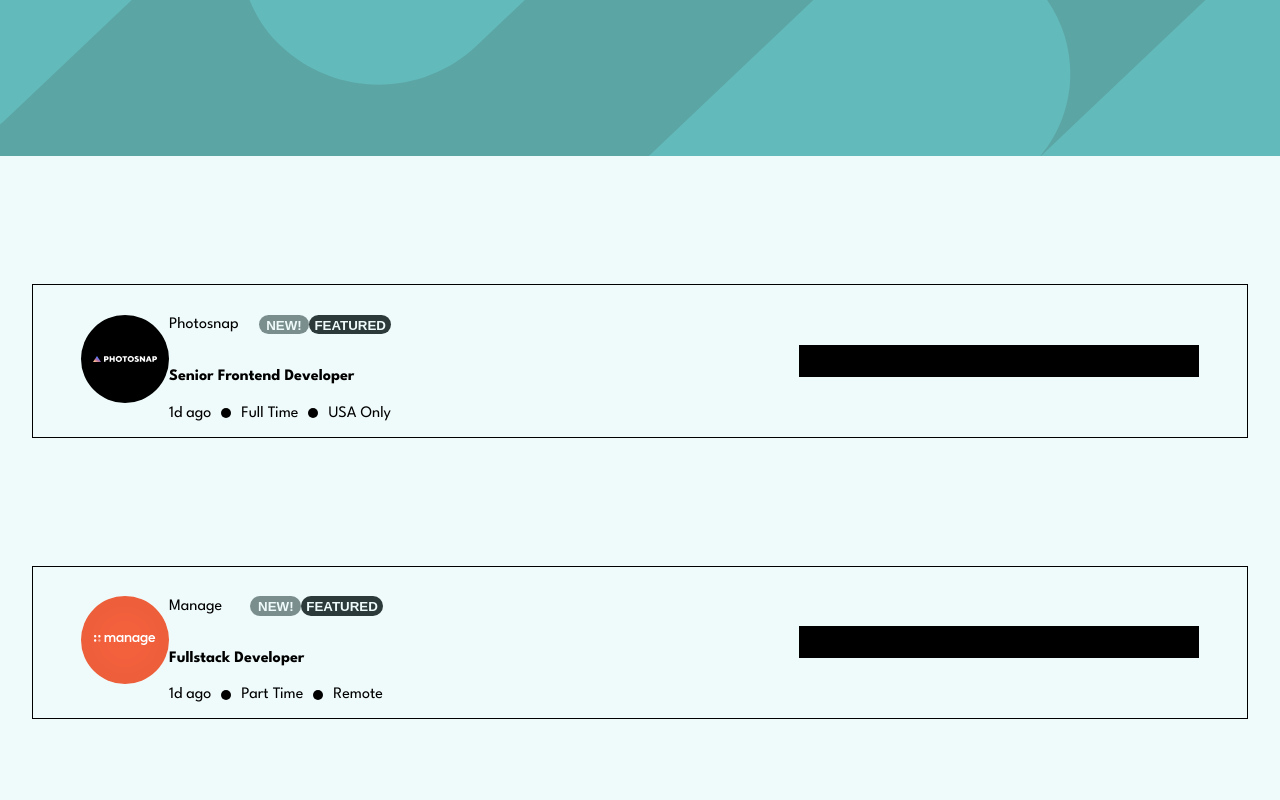
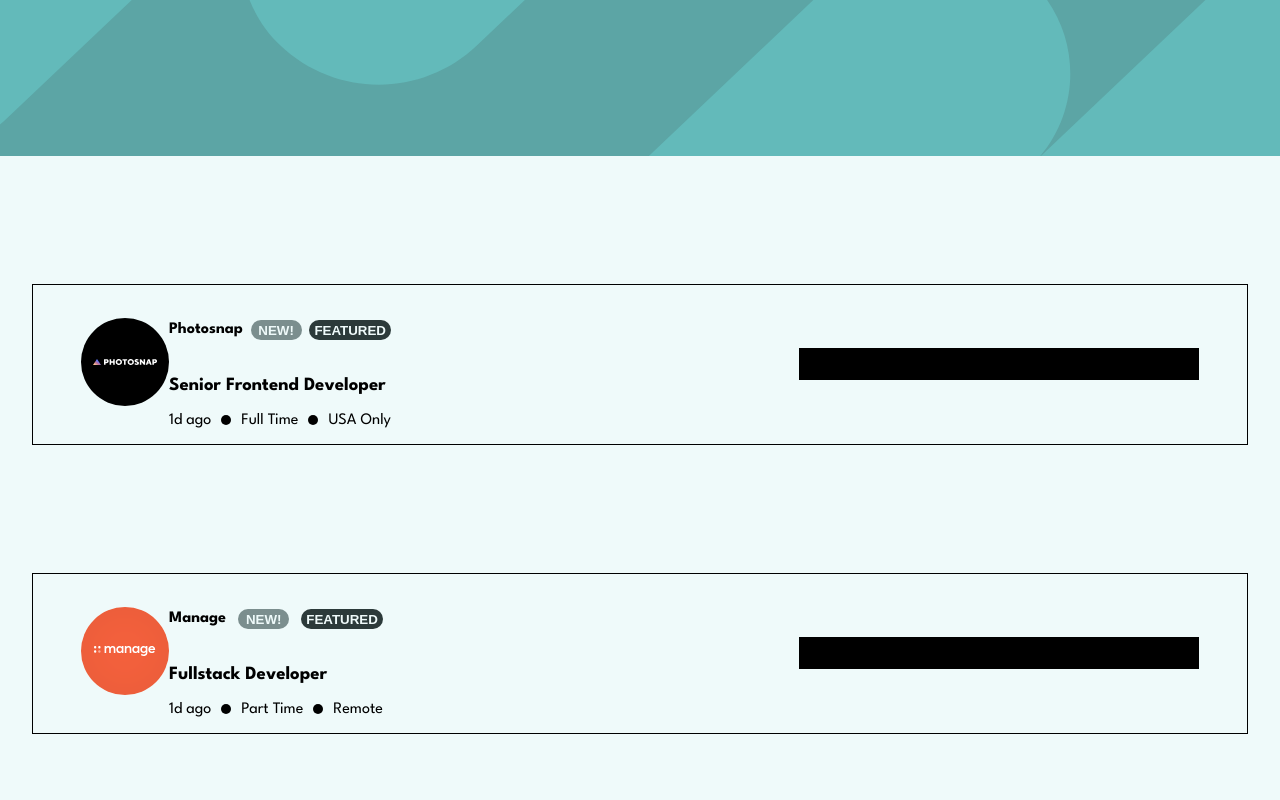
Before and after one commit to Sana-Shabeel/filter-job-listing-ts, a React (Create React App) app: page / in a window 1280 px wide. Shown: the top 800 px of the page. Built offline with nearby package versions, Linux system fonts and the light colour scheme.

Commit message:
added conditional statement for new and ft

```diff
--- a/src/components/JobList.tsx
+++ b/src/components/JobList.tsx
@@ -17,14 +17,14 @@ const JobList = ({ role }: Props) => {
           </div>
           <div className="role-description">
             <div className="company-description flex">
-              <p className="company-name">{role.company}</p>
-              <div className="job-status">
-                <button className="new">NEW!</button>
+              <h4 className="company-name">{role.company}</h4>
+              {role.new ? <button className="new">NEW!</button> : null}
+              {role.featured ? (
                 <button className="featured">FEATURED</button>
-              </div>
+              ) : null}
             </div>
             <div className="position">
-              <h4 className="position__name">{role.position}</h4>
+              <h3 className="position__name">{role.position}</h3>
             </div>
             <div className="job-type flex">
               <span>{role.postedAt}</span>
```
